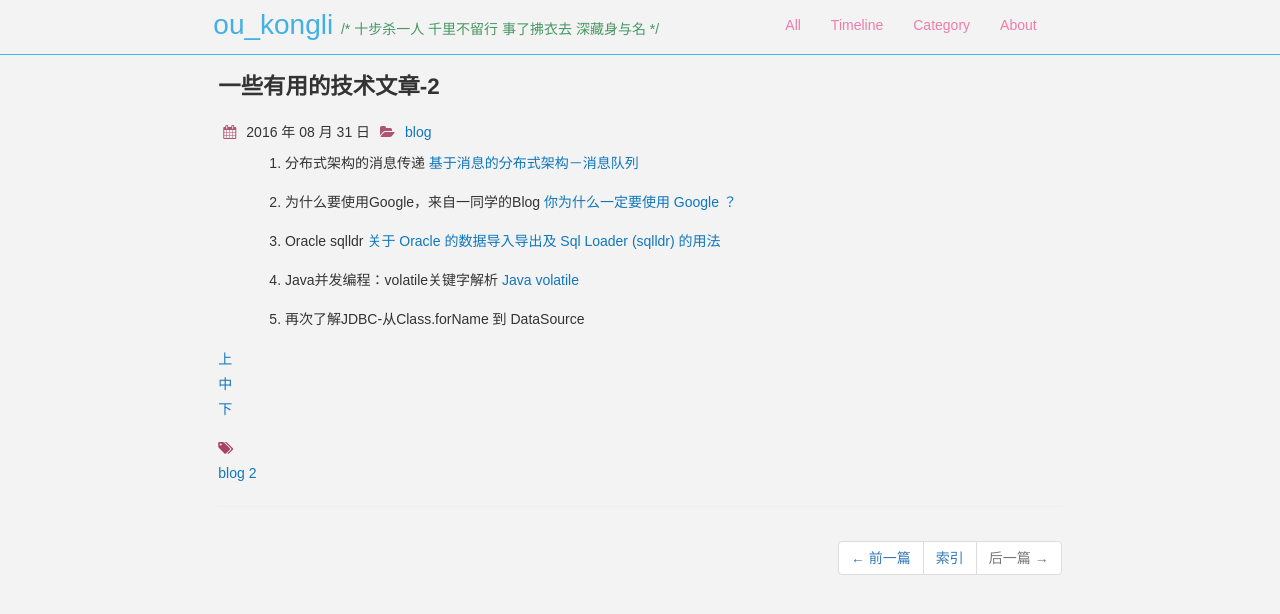
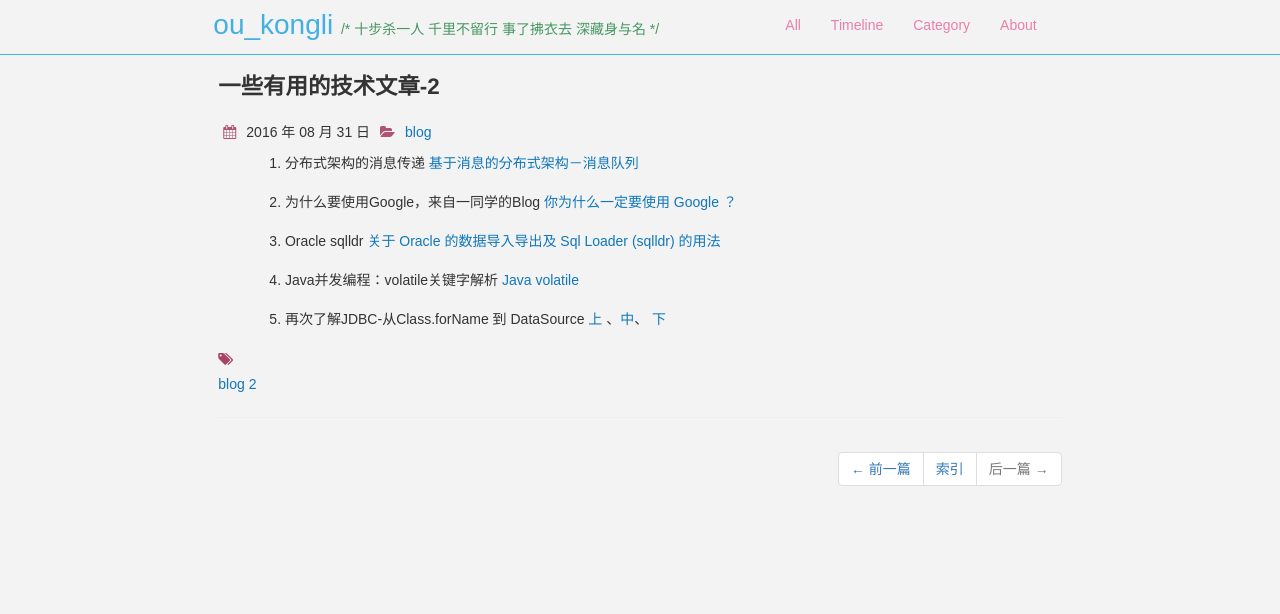
Before and after one commit to ouyangkongli/ouyangkongli.github.io, a Jekyll site: the page built from _posts/2016-08-31-other-blogs－2.md, in a window 1280 px wide and 900 px high. Shown: the top 614 px of the window. Built offline with Jekyll 4.4.1, drawn with Linux system fonts in a browser that asks for light colours; nearby versions of some CDN libraries; comment, search, counter and statistics services are not loaded.

Commit message:
format update

```diff
--- a/_posts/2016-08-31-other-blogs－2.md
+++ b/_posts/2016-08-31-other-blogs－2.md
@@ -16,8 +16,4 @@
 
 4. Java并发编程：volatile关键字解析 [Java volatile](http://www.cnblogs.com/dolphin0520/p/3920373.html)
 
-5. 再次了解JDBC-从Class.forName 到 DataSource
-
- [上](https://benweizhu.github.io/blog/2014/07/06/learning-jdbc-from-class-forname-to-datasource/)
- [中](https://benweizhu.github.io/blog/2014/07/07/learning-jdbc-with-jndi/)
- [下](https://benweizhu.github.io/blog/2014/07/13/learning-jdbc-transaction/)
+5. 再次了解JDBC-从Class.forName 到 DataSource  [上](https://benweizhu.github.io/blog/2014/07/06/learning-jdbc-from-class-forname-to-datasource/) 、[中](https://benweizhu.github.io/blog/2014/07/07/learning-jdbc-with-jndi/)、 [下](https://benweizhu.github.io/blog/2014/07/13/learning-jdbc-transaction/)
```
